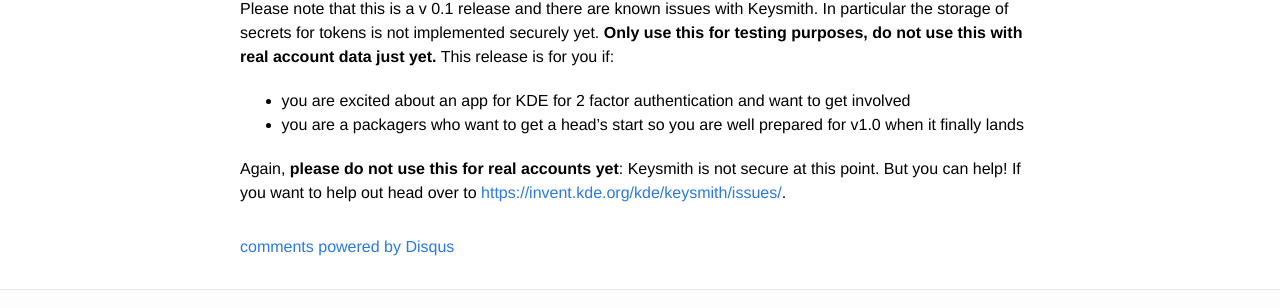
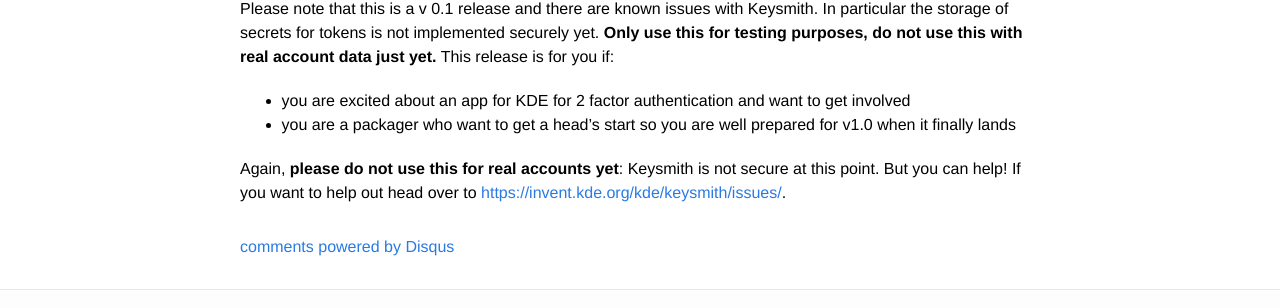
Before and after one commit to bhush9/bhush9.github.io, a Jekyll site: the page built from _posts/2019-12-18-keysmith-v0-1-release.markdown, in a window 1280 px wide. Shown: the part 470-778 px from the top of the page. Built offline with Jekyll 4.4.1, drawn with Linux system fonts in a browser that asks for light colours; comment, search, counter and statistics services are not loaded.

Commit message:
Fix grammer

```diff
--- a/_posts/2019-12-18-keysmith-v0-1-release.markdown
+++ b/_posts/2019-12-18-keysmith-v0-1-release.markdown
@@ -22,6 +22,6 @@
 Please note that this is a v 0.1 release and there are known issues with Keysmith. In particular the storage of secrets for tokens is not implemented securely yet. **Only use this for testing purposes, do not use this with real account data just yet.** This release is for you if:
 
 - you are excited about an app for KDE for 2 factor authentication and want to get involved
-- you are a packagers who want to get a head's start so you are well prepared for v1.0 when it finally lands
+- you are a packager who want to get a head's start so you are well prepared for v1.0 when it finally lands
 
 Again, **please do not use this for real accounts yet**: Keysmith is not secure at this point. But you can help! If you want to help out head over to [https://invent.kde.org/kde/keysmith/issues/](https://invent.kde.org/kde/keysmith/issues/).
```
